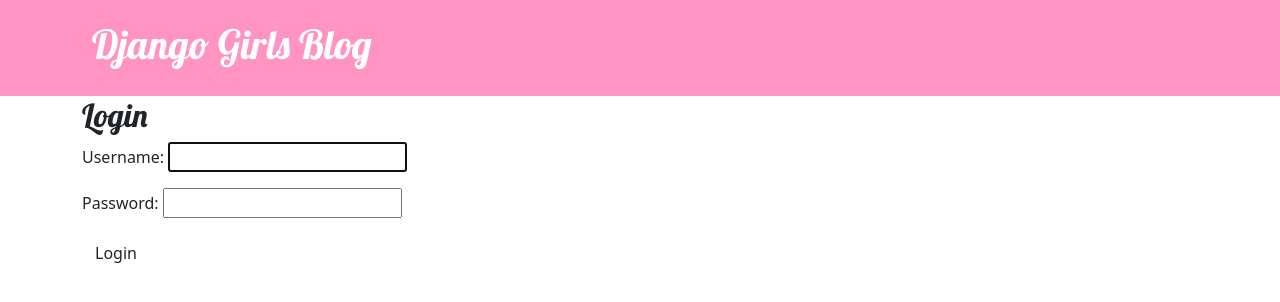
After one commit to k-ito-0906/djangogirls, a Django app: page /accounts/login/ in a window 1280 px wide. The commit adds this page. Shown: the top 302 px of the page. Run offline with Django 5.2, Linux system fonts and the light colour scheme; parts of the project's set-up code (start-up, migrations or seed data) failed here and were passed over.

Commit message:
feat:ログイン機能実装、新規投稿・編集を制限

```diff
--- a/blog/templates/blog/base.html
+++ b/blog/templates/blog/base.html
@@ -9,7 +9,9 @@
     <body>
         <header class="page-header">
             <div class="container">
-                <a href="{% url 'post_new' %}" class="top-menu"><span class="glyphicon glyphicon-plus">+</span></a>
+                {% if user.is_authenticated %}
+                    <a href="{% url 'post_new' %}" class="top-menu"><span class="glyphicon glyphicon-plus">+</span></a>
+                {% endif %}
                 <h1><a href="/">Django Girls Blog</a></h1>
             </div>
         </header>
--- /dev/null
+++ b/blog/templates/registration/login.html
@@ -0,0 +1,10 @@
+{% extends "blog/base.html" %}
+
+{% block content %}
+    <h2>Login</h2>
+    <form method="post">
+        {% csrf_token %}
+        {{ form.as_p }}
+        <button type="submit" class="btn btn-default">Login</button>
+    </form>
+{% endblock %}
--- a/blog/views.py
+++ b/blog/views.py
@@ -2,6 +2,7 @@
 from .models import Post
 from .forms import PostForm
 from django.utils import timezone
+from django.contrib.auth.decorators import login_required
 
 def post_list(request):
     posts = Post.objects.all()
@@ -11,6 +12,7 @@
     post = get_object_or_404(Post, pk=pk)
     return render(request, 'blog/post_detail.html', {'post': post})
 
+@login_required
 def post_new(request):
     if request.method == "POST":
         form = PostForm(request.POST)
@@ -24,6 +26,7 @@
         form = PostForm()
     return render(request, 'blog/post_edit.html', {'form': form})
 
+@login_required
 def post_edit(request, pk):
     post = get_object_or_404(Post, pk=pk) # 既存の記事を特定する
     if request.method == "POST":
--- a/mysite/settings.py
+++ b/mysite/settings.py
@@ -116,3 +116,4 @@
 # https://docs.djangoproject.com/en/6.0/howto/static-files/
 
 STATIC_URL = 'static/'
+LOGIN_REDIRECT_URL = '/'
--- a/mysite/urls.py
+++ b/mysite/urls.py
@@ -19,5 +19,6 @@
 
 urlpatterns = [
     path('admin/', admin.site.urls),
+    path('accounts/', include('django.contrib.auth.urls')),
     path('', include('blog.urls')),
 ]
```
Also changed, not shown: blog/templates/blog/post_detail.html (+5 -3 lines).
